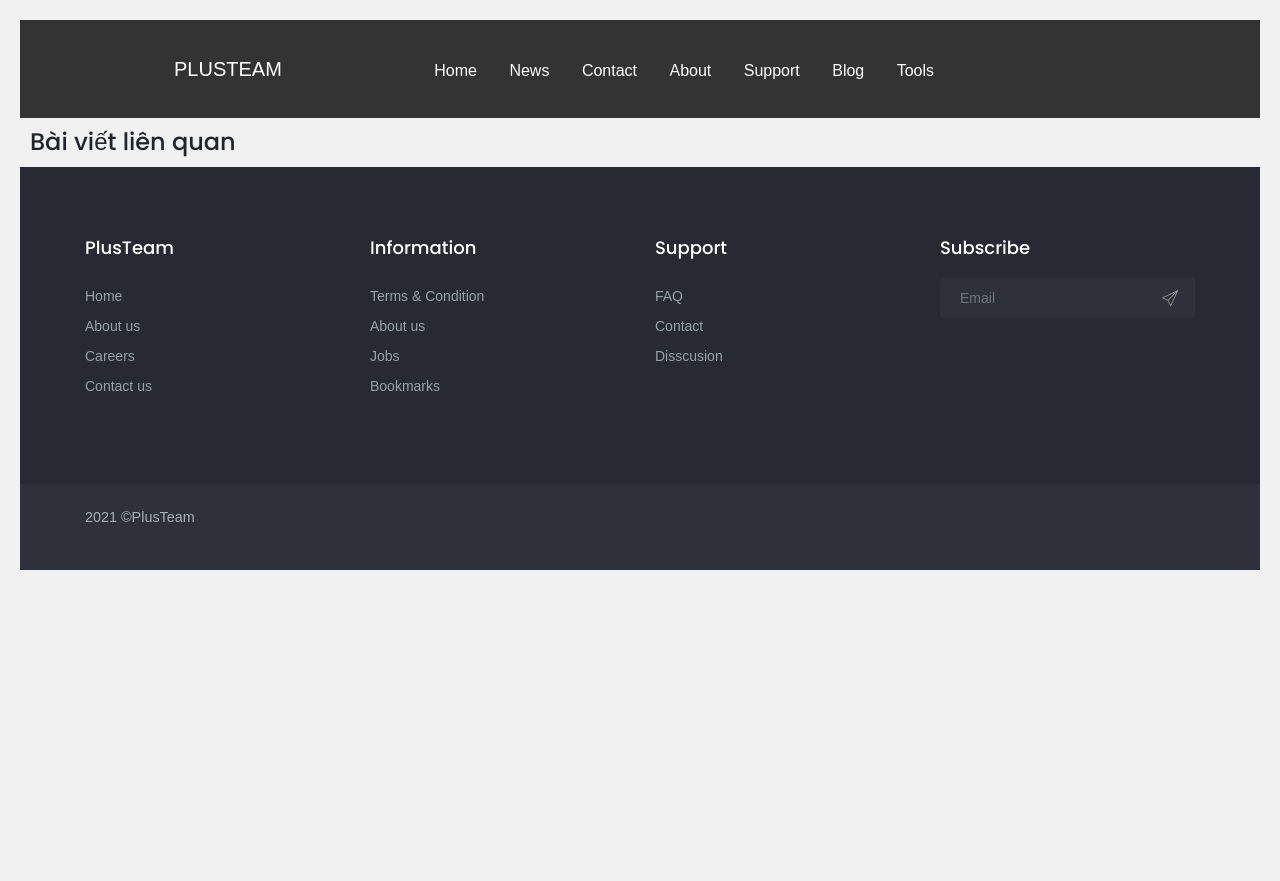
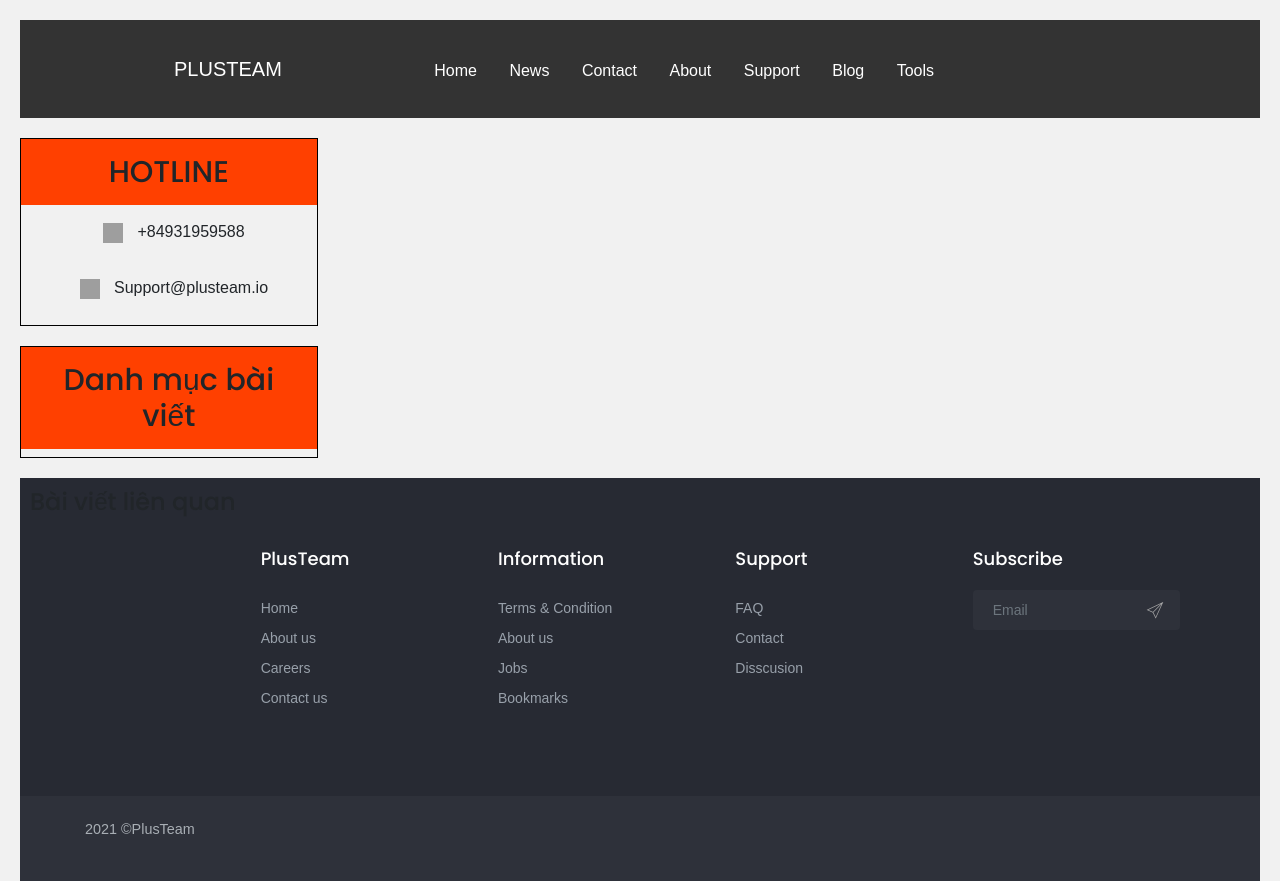
Before and after one commit to ThienHi/plusteam.io, a Django app: page /blog/1/ in a window 1280 px wide. Shown: the top 881 px of the page. Before the commit the page ends 570 px from the top, so only its background shows below. Run offline with Django 3.2, Linux system fonts and the light colour scheme; data that the repository does not hold is empty; some libraries are stand-ins or nearby versions; grey boxes are pictures that could not be loaded.

Commit message:
category

```diff
--- /dev/null
+++ b/main/static/main/css/single.css
@@ -0,0 +1,140 @@
+* {
+  box-sizing: border-box;
+}
+body {
+  font-family: Arial;
+  padding: 20px;
+  background: #f1f1f1;
+}
+.row {
+  margin-bottom: 20px;
+}
+.header {
+  margin-top: 10px;
+  padding: 20px;
+  font-size: 40px;
+  text-align: center;
+  background: white;
+}
+.blog-detail {
+  float: left;
+  width: 75%;
+}
+.article {
+  /* display: flex; */
+  float: left;
+}
+
+.rightcolumn {
+  /* background-color: rgb(184, 188, 190); */
+  width: 24%;
+  margin-top: 20px;
+  height: fit-content;
+}
+
+.category {
+  margin: 20px 0;
+  border: 1px solid black;
+}
+
+.category h4 {
+  margin-left: 50px;
+  padding: 15px;
+  color: #962e0b;
+}
+
+.category h4:hover {
+  color: red;
+  text-decoration: underline;
+}
+
+.hotline {
+  text-align: center;
+  border: 1px solid black;
+}
+
+.hotline h2,
+.category h2 {
+  background-color: #ff4000;
+  padding: 15px;
+  text-align: center;
+}
+
+.hotline img {
+  width: 40px;
+  height: 40px;
+  padding: 10px;
+}
+
+.hotline p {
+  font-size: 16px;
+}
+
+.fakeimg {
+  background-color: white;
+  width: 100%;
+}
+.card {
+  margin: 15px;
+  background-color: white;
+  padding: 20px;
+  margin-top: 20px;
+}
+.card1 {
+  display: flex;
+  width: 100%;
+  margin-left: 45px;
+  margin-top: 20px;
+}
+
+.card1 a {
+  width: 20%;
+  margin-right: 40px;
+}
+
+.row:after {
+  content: "";
+  display: table;
+  clear: both;
+}
+
+h3 {
+  margin: 10px;
+}
+@media screen and (max-width: 800px) {
+  .blog-detail,
+  .article {
+    width: 100%;
+    padding: 0;
+  }
+}
+
+div.scrollmenu {
+  background-color: #333;
+  overflow: auto;
+  white-space: nowrap;
+  position: sticky;
+  display: block;
+  padding: 20px;
+  top: 0;
+  z-index: 100000;
+}
+
+.text-uppercase {
+  margin: 0 10%;
+}
+
+div.scrollmenu a {
+  display: inline-block;
+  color: white;
+  text-align: center;
+  padding: 14px;
+  text-decoration: none;
+}
+
+div .card1 a h5:hover {
+  text-decoration: underline;
+}
+.scrollmenu ul li:hover {
+  background-color: #252525;
+}
--- a/main/templates/main/single.html
+++ b/main/templates/main/single.html
@@ -34,114 +34,8 @@
         <!-- Custom Css -->
         <link rel="stylesheet" type="text/css" href="{% static 'main/css/style.css' %}" />
         <link rel="stylesheet" href="{% static 'main/css/colors/red.css' %}" id="color-opt">
+        <link rel="stylesheet" href="{% static 'main/css/single.css' %}" >
 
-        <style>
-            * {
-              box-sizing: border-box;
-            }
-
-            /* Add a gray background color with some padding */
-            body {
-              font-family: Arial;
-              padding: 20px;
-              background: #f1f1f1;
-            }
-
-            .row{
-                margin-bottom:20px;
-            }
-
-            /* Header/Blog Title */
-            .header {
-                margin-top:75px;
-                padding: 20px;
-                font-size: 40px;
-                text-align: center;
-                background: white;
-            }
-
-            /* Create two unequal columns that floats next to each other */
-            /* Left column */
-            .leftcolumn {
-              float: left;
-              width: 100%;
-            }
-
-            /* Right column */
-            .rightcolumn {
-                display: flex;
-                float: left;
-            }
-            .fakeimg {
-                background-color:white;
-                width: 100%;
-            }
-            .card {
-                margin: 15px;
-                background-color: white;
-                padding: 20px;
-                margin-top: 20px;
-            }
-
-            .card1 {
-                width:20%;
-                /* height:82%; */
-                margin-left: 45px;
-                /* background-color: white; */
-                padding: 3px;
-                margin-top: 20px;
-            }
-
-            .row:after {
-              content: "";
-              display: table;
-              clear: both;
-            }
-
-            h3{
-                margin:10px;
-            }
-            @media screen and (max-width: 800px) {
-              .leftcolumn, .rightcolumn {
-                width: 100%;
-                padding: 0;
-              }
-            }
-
-            div.scrollmenu {
-                background-color: #333;
-                overflow: auto;
-                white-space: nowrap;
-                position: sticky;
-                display: block;
-                padding:20px;
-                top: 0;
-                z-index: 100000;
-            }
-
-            .text-uppercase{
-                margin: 0 10%;
-            }
-
-            div.scrollmenu a {
-                display: inline-block;
-                color: white;
-                text-align: center;
-                padding: 14px;
-                text-decoration: none;
-
-            }
-            a:hover {
-                background-color: rgb(0, 0, 0);
-                color:rgb(240, 25, 10);
-            }
-            .scrollmenu ul li:hover {
-                background-color: #252525;
-            }
-            .scrollmenu ul li:hover ul{
-                /* display: block; */
-            }
-            </style>
     </head>
 
 
@@ -165,33 +59,46 @@
 
         {% for item in blog %}
             <div class="header">
-                <h2>{{item.title}}</h2>
+                <h1>{{item.title}}</h1>
             </div>
 
             <div class="row">
-                <div class="leftcolumn">
+                <div class="blog-detail">
                     <div class="card">
-                        <h2>{{item.text}}</h2>
+                        <h1>{{item.text}}</h1>
                         <h5>{{item.create_at}}</h5>
                         <div class="fakeimg">{{item.content|safe|linebreaks}}</div>
                     </div>
                 </div>
                 {% endfor %}
 
+                <div class="rightcolumn">
+                    <div class="hotline">
+                        <h2>HOTLINE</h2>
+                        <p><img src="https://img.icons8.com/ios-glyphs/50/000000/phone.png"/> +84931959588</p>
+                        <p><img src="https://img.icons8.com/ios-glyphs/30/000000/faq.png"/> Support@plusteam.io</p>
+                    </div>
+                    <div class="category" >
+                        <h2>Danh mục bài viết</h2>
+                        {% for item in category %}
+                            <a href="/blog/filter/category/{{item.slug}}"><h4><img src="https://img.icons8.com/ios-glyphs/16/000000/right3.png"/> {{item.title}}</h4></a>
+                        {% endfor %}
+                    </div>
+                </div>
+
+            <div class="article">
                 <div><h3>Bài viết liên quan</h3></div>
-
-            <div class="rightcolumn">
+                <div class="card1">
                     {% for i in all %}
-                    <div class="card1">
                             <!-- <h2>Post Blog</h2> -->
                             <a href="/blog/{{i.slug}}">
                                 <div class="img">
-                                <img style="height:300px; width:100%; " src="{{i.image.url}}" alt="{{i.figcaptions}}">
+                                    <img style="height:350px; width:100%; " src="{{i.image.url}}" alt="{{i.figcaptions}}">
                                 </div>
-                            <center>{{i.summary}}</center>
+                                <h5 style="color:black; text-align:center;">{{i.summary}}</h5>
                             </a>
+                            {% endfor %}
                         </div>
-                {% endfor %}
                 </div>
         </div>
 
--- a/main/urls.py
+++ b/main/urls.py
@@ -5,6 +5,7 @@ app_name = 'main'
 urlpatterns = [
     path('', views.blog_view, name='index'),
     path('blog/', views.blog_view, name='blog'),
-    path('blog/<slug:slug>/',
-         views.blog_detail, name='detail')
+    path('blog/<str:slug>/',
+         views.blog_detail, name='detail'),
+    path('blog/filter/<str:type>/<str:condition>/', views.category, name='category'),
 ]
--- a/main/views.py
+++ b/main/views.py
@@ -1,5 +1,5 @@
-from django.shortcuts import render
-from .models import Blog
+from django.shortcuts import render, get_object_or_404
+from .models import Blog, Category
 from django.http import HttpResponse, HttpResponseRedirect
 from rest_framework.decorators import api_view
 from rest_framework.response import Response
@@ -13,7 +13,7 @@ def indexHTML(request):
 
 
 def blog_view(request):
-    queryset = Blog.objects.all()
+    queryset = Blog.objects.all()[:3]
     context = {
         'objects': queryset
     }
@@ -22,9 +22,29 @@ def blog_view(request):
 @api_view(['GET'])
 def blog_detail(request, slug):
     blog = Blog.objects.filter(slug=slug)
-    all_blog = Blog.objects.all()
+    all_blog = Blog.objects.all()[:3]
+    category = Category.objects.all()
     context = {
         'blog': blog,
-        'all': all_blog
+        'all': all_blog,
+        'category': category
     }
     return render(request, 'main/single.html',context)
+
+
+def category(request, type, condition):
+    list_category = Category.objects.all()
+
+    if type == 'category':
+        try:
+            category = get_object_or_404(Category, slug = condition)
+        except Exception :
+            condition = -1
+        list_item = Blog.objects.filter(category=category)
+
+    context = {
+        'item': list_item,
+        'category': list_category
+    }
+
+    return render(request, 'main/category.html', context)
```
Also changed, not shown: main/admin.py (+8 -8 lines), main/models.py (+7 -2 lines), main/templates/main/category.html (added, +16 -0 lines), main/migrations/0007_auto_20210121_0410.py (added), main/migrations/0008_auto_20210121_0413.py (added), main/migrations/0009_auto_20210121_0437.py (added), main/migrations/0010_auto_20210121_0442.py (added), main/migrations/0011_auto_20210121_0446.py (added). Lines whose indentation alone changed are shown as unchanged.
